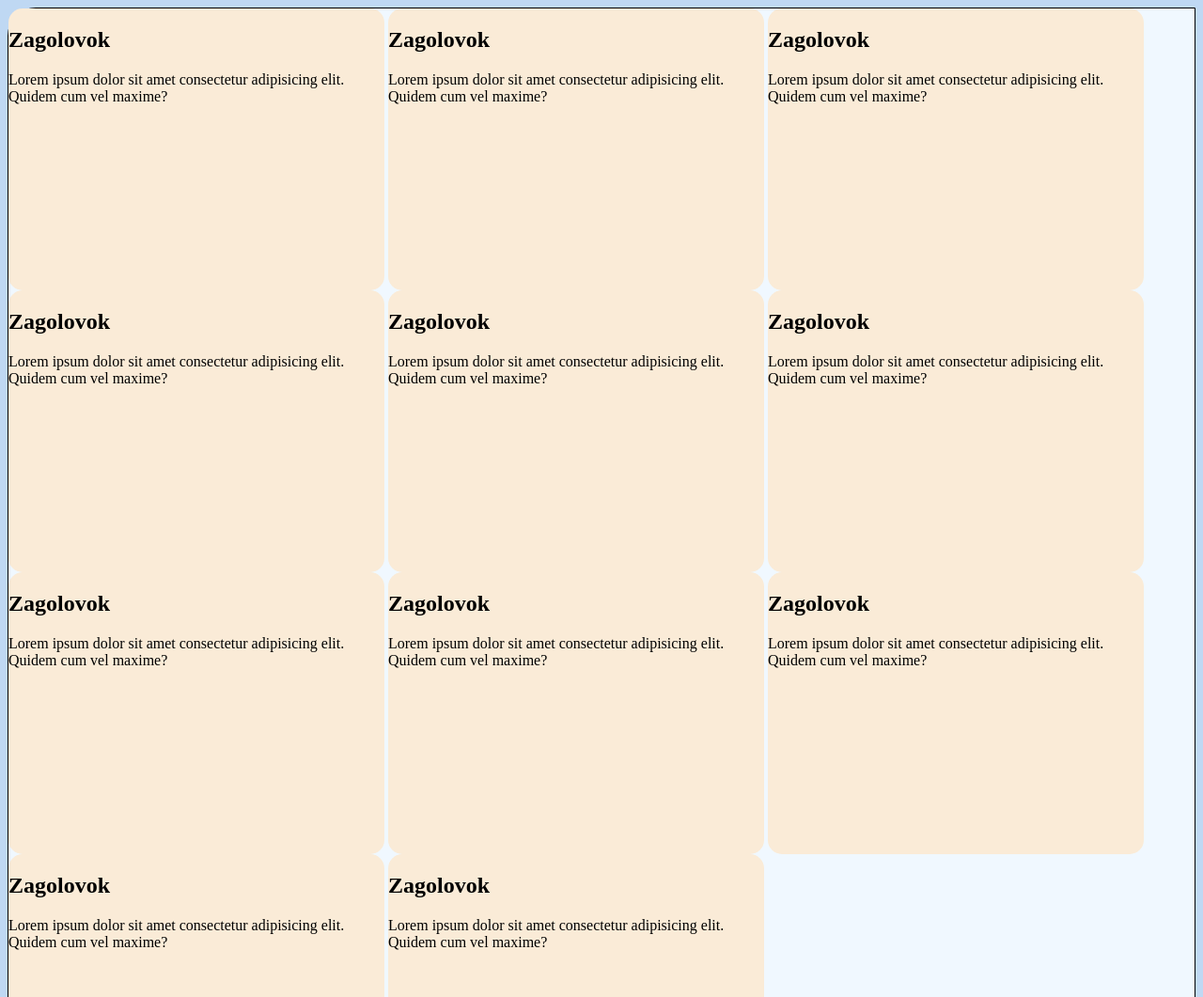
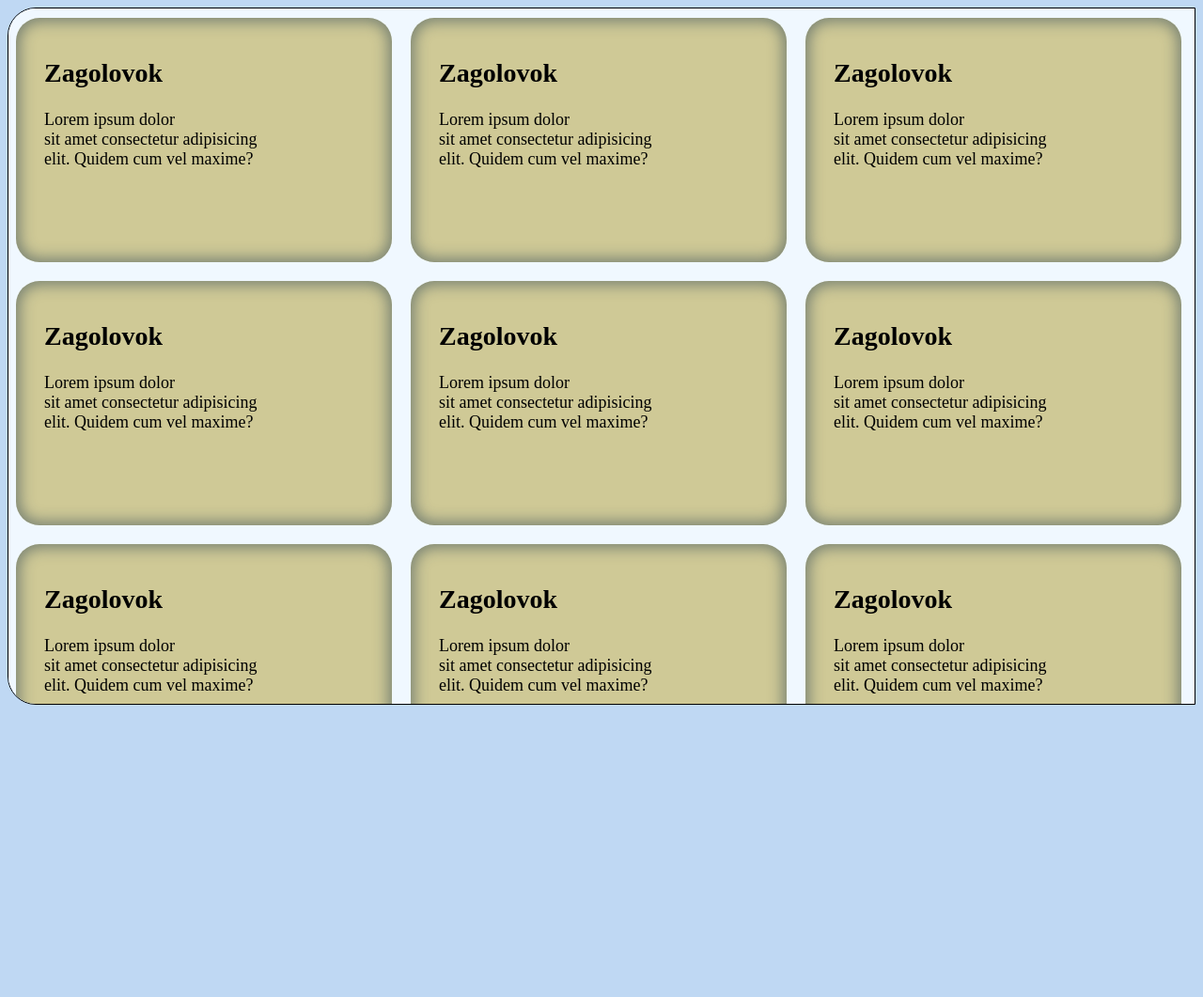
Before and after one commit to BF-GO/AHW, a plain HTML site: page 36/index.html in a window 1280 px wide. Shown: the top 1061 px of the page at 94% size. After the commit the page ends 800 px from the top, so only its background shows below. Drawn offline with Linux system fonts and the light colour scheme.

Commit message:
Style Pages

```diff
--- a/36/index.html
+++ b/36/index.html
@@ -8,50 +8,105 @@
 	</head>
 	<body>
 		<main>
-			<div class="card__box">
+			<div class="container_card">
 				<article class="box__card">
+					<div class="box__card_content">
 					    <h2>Zagolovok</h2>
-                    <p>Lorem ipsum dolor sit amet consectetur adipisicing elit. Quidem cum vel maxime?</p>
+    					<p>
+    						Lorem ipsum dolor <br> sit amet consectetur adipisicing <br>elit. Quidem cum
+                            vel maxime?
+    					</p>
+					</div>
 				</article>
 				<article class="box__card">
+					<div class="box__card_content">
 					    <h2>Zagolovok</h2>
-                    <p>Lorem ipsum dolor sit amet consectetur adipisicing elit. Quidem cum vel maxime?</p>
+    					<p>
+    						Lorem ipsum dolor <br> sit amet consectetur adipisicing <br>elit. Quidem cum
+    						vel maxime?
+    					</p>
+					</div>
 				</article>
 				<article class="box__card">
+					<div class="box__card_content">
 					    <h2>Zagolovok</h2>
-                    <p>Lorem ipsum dolor sit amet consectetur adipisicing elit. Quidem cum vel maxime?</p>
+    					<p>
+    						Lorem ipsum dolor <br> sit amet consectetur adipisicing <br>elit. Quidem cum
+    						vel maxime?
+    					</p>
+					</div>
 				</article>
 				<article class="box__card">
+					<div class="box__card_content">
 					    <h2>Zagolovok</h2>
-                    <p>Lorem ipsum dolor sit amet consectetur adipisicing elit. Quidem cum vel maxime?</p>
+    					<p>
+    						Lorem ipsum dolor <br> sit amet consectetur adipisicing <br>elit. Quidem cum
+    						vel maxime?
+    					</p>
+					</div>
 				</article>
 				<article class="box__card">
+					<div class="box__card_content">
 					    <h2>Zagolovok</h2>
-                    <p>Lorem ipsum dolor sit amet consectetur adipisicing elit. Quidem cum vel maxime?</p>
+    					<p>
+    						Lorem ipsum dolor <br> sit amet consectetur adipisicing <br>elit. Quidem cum
+    						vel maxime?
+    					</p>
+					</div>
 				</article>
 				<article class="box__card">
+					<div class="box__card_content">
 					    <h2>Zagolovok</h2>
-                    <p>Lorem ipsum dolor sit amet consectetur adipisicing elit. Quidem cum vel maxime?</p>
+    					<p>
+    						Lorem ipsum dolor <br> sit amet consectetur adipisicing <br>elit. Quidem cum
+    						vel maxime?
+    					</p>
+					</div>
 				</article>
 				<article class="box__card">
+					<div class="box__card_content">
 					    <h2>Zagolovok</h2>
-                    <p>Lorem ipsum dolor sit amet consectetur adipisicing elit. Quidem cum vel maxime?</p>
+    					<p>
+    						Lorem ipsum dolor <br> sit amet consectetur adipisicing <br>elit. Quidem cum
+    						vel maxime?
+    					</p>
+					</div>
 				</article>
 				<article class="box__card">
+					<div class="box__card_content">
 					    <h2>Zagolovok</h2>
-                    <p>Lorem ipsum dolor sit amet consectetur adipisicing elit. Quidem cum vel maxime?</p>
+    					<p>
+    						Lorem ipsum dolor <br> sit amet consectetur adipisicing <br>elit. Quidem cum
+    						vel maxime?
+    					</p>
+					</div>
 				</article>
 				<article class="box__card">
+					<div class="box__card_content">
 					    <h2>Zagolovok</h2>
-                    <p>Lorem ipsum dolor sit amet consectetur adipisicing elit. Quidem cum vel maxime?</p>
+    					<p>
+    						Lorem ipsum dolor <br> sit amet consectetur adipisicing <br>elit. Quidem cum
+    						vel maxime?
+    					</p>
+					</div>
 				</article>
 				<article class="box__card">
+					<div class="box__card_content">
 					    <h2>Zagolovok</h2>
-                    <p>Lorem ipsum dolor sit amet consectetur adipisicing elit. Quidem cum vel maxime?</p>
+    					<p>
+    						Lorem ipsum dolor <br> sit amet consectetur adipisicing <br>elit. Quidem cum
+    						vel maxime?
+    					</p>
+					</div>
 				</article>
 				<article class="box__card">
+					<div class="box__card_content">
 					    <h2>Zagolovok</h2>
-                    <p>Lorem ipsum dolor sit amet consectetur adipisicing elit. Quidem cum vel maxime?</p>
+    					<p>
+    						Lorem ipsum dolor <br> sit amet consectetur adipisicing <br>elit. Quidem cum
+    						vel maxime?
+    					</p>
+					</div>
 				</article>
 			</div>
 		</main>
--- a/36/style.css
+++ b/36/style.css
@@ -4,17 +4,32 @@ body {
 
 /* ================================================= */
 
- .card__box {
+.container_card {
    background-color: aliceblue;
    border-radius: 30px 0 0 30px;
    border: 1px solid black;
+   overflow: auto;
+   height: 740px;
 }
 
 .box__card {
    display: inline-block;
    width: 400px;
-    height: 300px;
-    background-color: antiquewhite;
-    border-radius: 15px;
+   height: 260px;
+   background-color: rgb(207, 201, 150);
+   border-radius: 25px;
+   margin: 10px 8px;
+   box-shadow: 0px 0px 15px 4px rgba(34, 60, 80, 0.5) inset;
+}
 
+.box__card_content {
+   padding: 20px 30px;
 }
+
+h2 {
+   font-size: 28px;
+}
+
+p {
+   font-size: 18px;
+}
```
Lines whose indentation alone changed are shown as unchanged.
